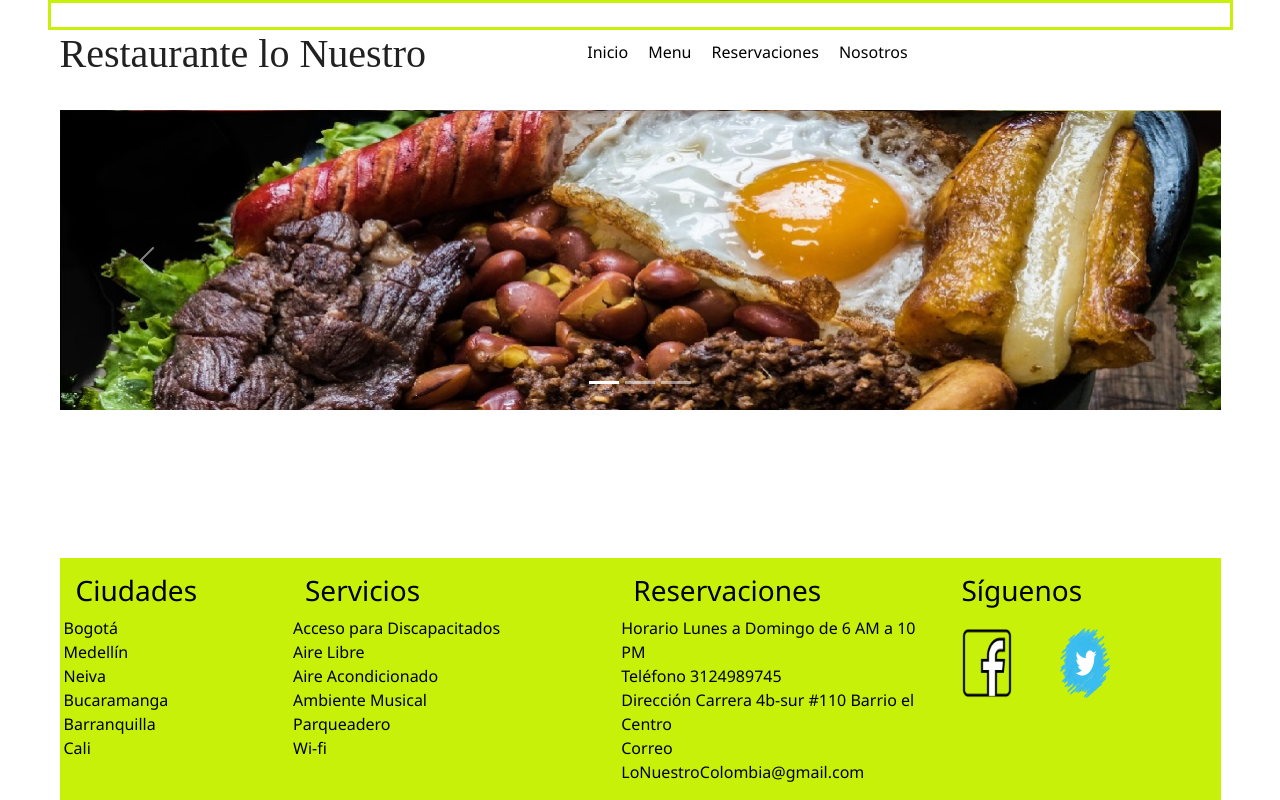
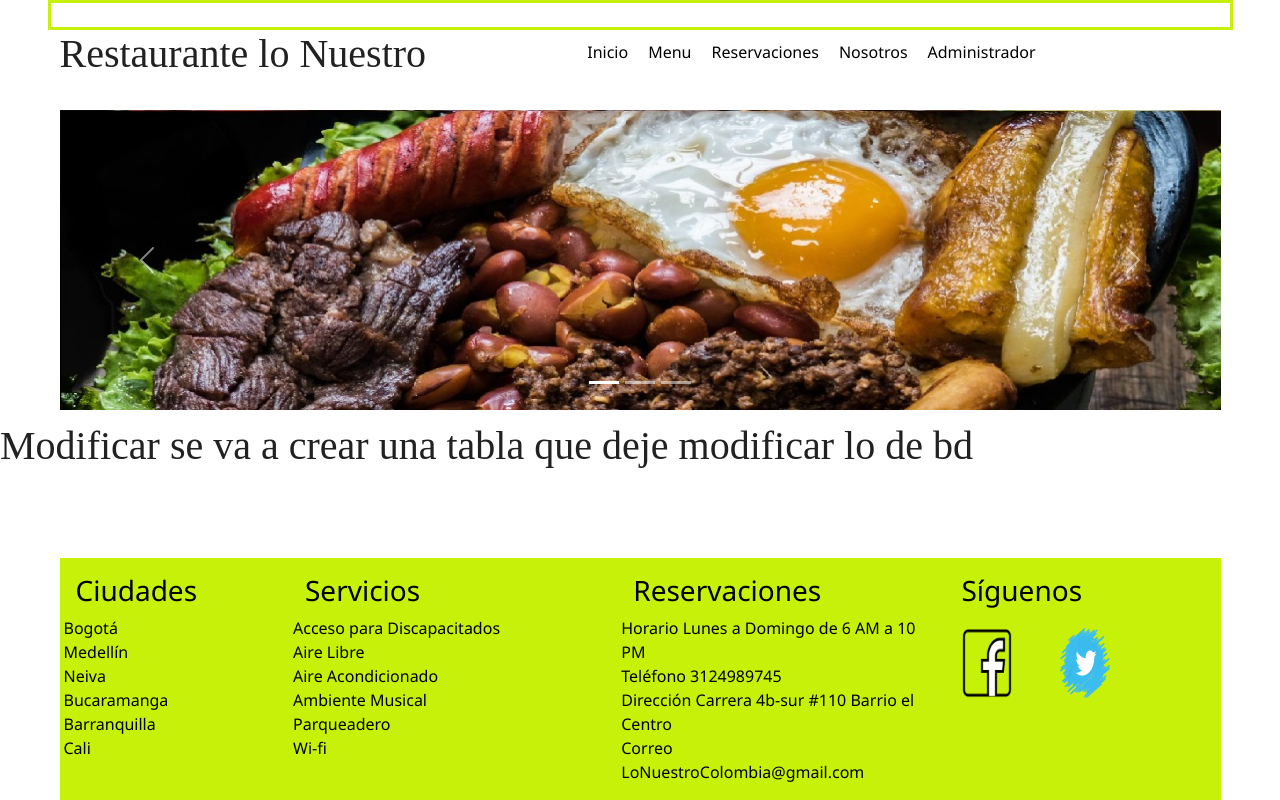
Before and after one commit to cricardom/lo_nuestro_vue, a Vue app: page /administrador in a window 1280 px wide. Built offline with nearby package versions, Linux system fonts and the light colour scheme.

Commit message:
se agrego adminstrador

```diff
--- a/src/components/Header.vue
+++ b/src/components/Header.vue
@@ -24,6 +24,7 @@
                             </li>
                             <li><a href="./Reservaciones">Reservaciones</a></li>
                             <li><a href="./Nosotros">Nosotros</a></li>
+                            <li><a href="./administrador">Administrador</a></li>
                         </ul>
                     </div>
                 </div>
--- a/src/router/index.js
+++ b/src/router/index.js
@@ -34,6 +34,11 @@
     path: '/nosotros',
     name: 'Nosotros',
     component: () => import(/* webpackChunkName: "about" */ '../views/Nosotros.vue')
+  },
+  {
+    path: '/administrador',
+    name: 'Administrador',
+    component: () => import(/* webpackChunkName: "about" */ '../views/Administrador.vue')
   }
 ]
 
--- /dev/null
+++ b/src/views/Administrador.vue
@@ -0,0 +1,7 @@
+<template>
+    <div>
+       <h1> Modificar se va a crear una tabla que deje modificar lo de bd</h1>
+
+
+      </div>
+</template>
```
